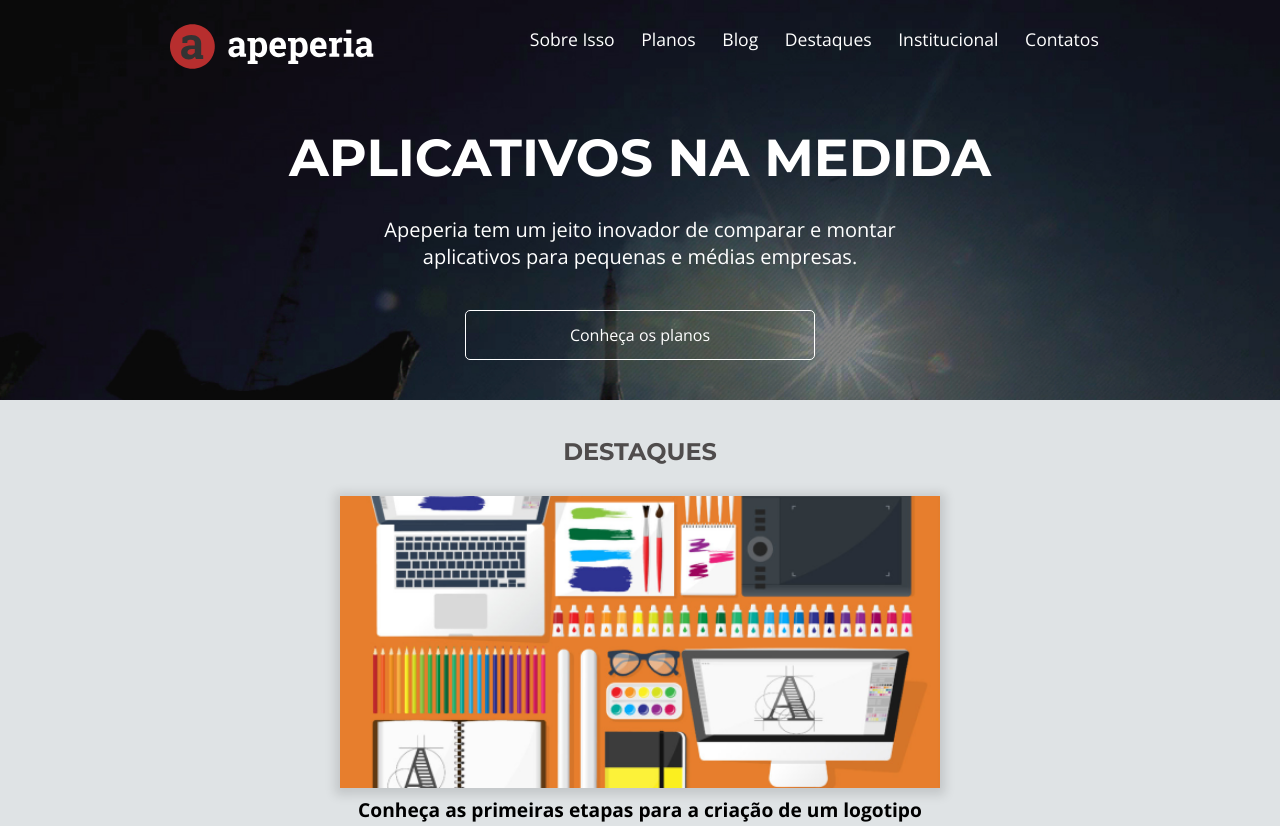
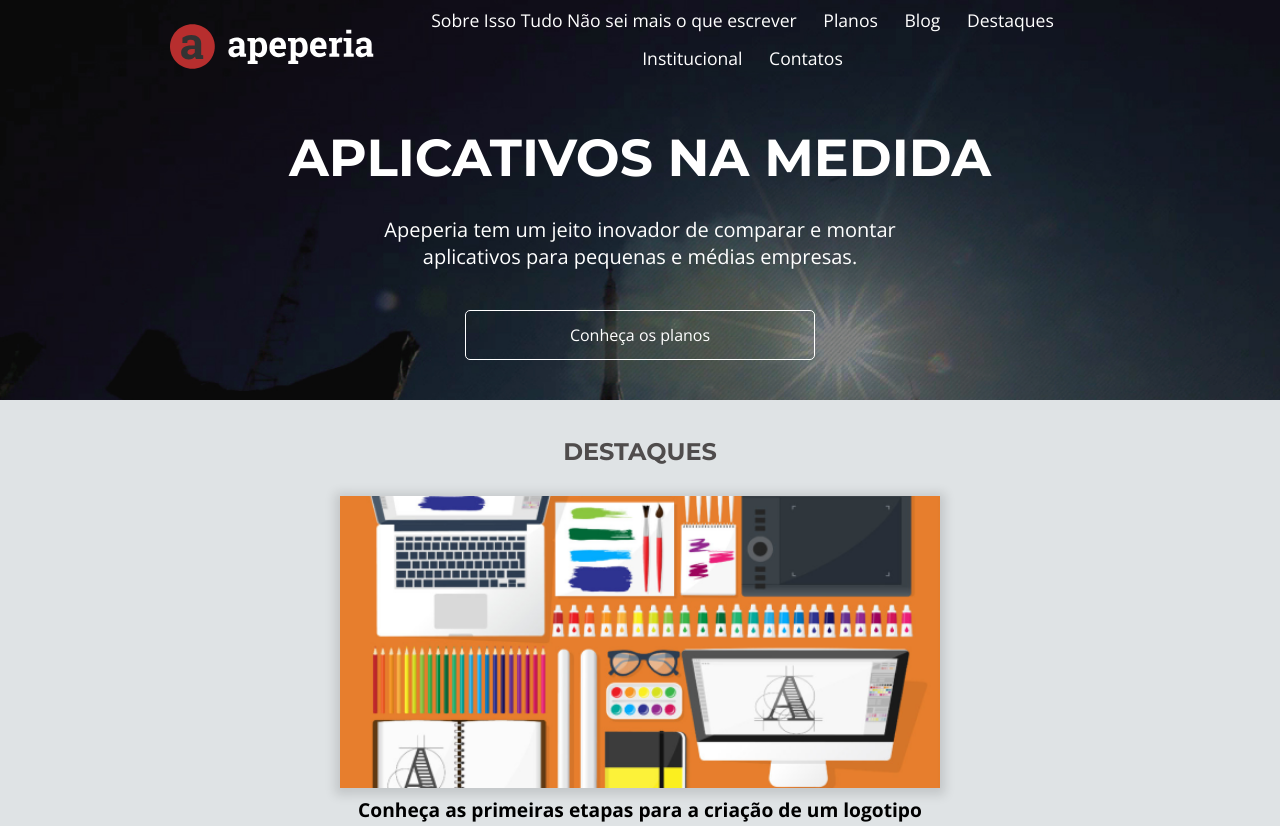
Before and after one commit to jrudson/Aluroni, a plain HTML site: page index.html in a window 1280 px wide. Shown: the top 826 px of the page. Drawn offline with nearby package versions, Linux system fonts and the light colour scheme; a web font is replaced by a local one.

Commit message:
Mudando titulo da primeira li

```diff
--- a/index.html
+++ b/index.html
@@ -24,7 +24,7 @@
         <img src="img/logo-apeperia.svg" alt="Logo da Apeperia" class="cabecalho__logo">
         <nav class="cabecalho__navegacao">
             <ul>
-                <li class="cabecalho__link"><a href="#">Sobre Isso</a></li>
+                <li class="cabecalho__link"><a href="#">Sobre Isso Tudo Não sei mais o que escrever</a></li>
                 <li class="cabecalho__link"><a href="#">Planos</a></li>
                 <li class="cabecalho__link"><a href="#">Blog</a></li>
                 <li class="cabecalho__link"><a href="#">Destaques</a></li>
```
